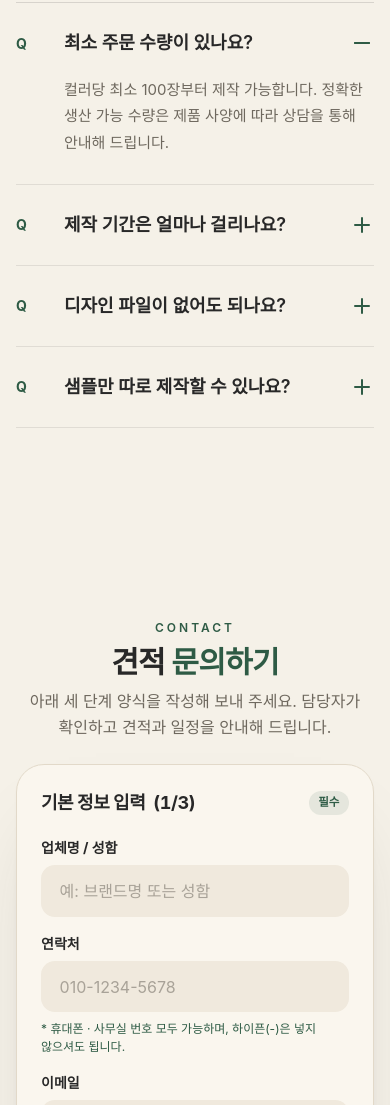
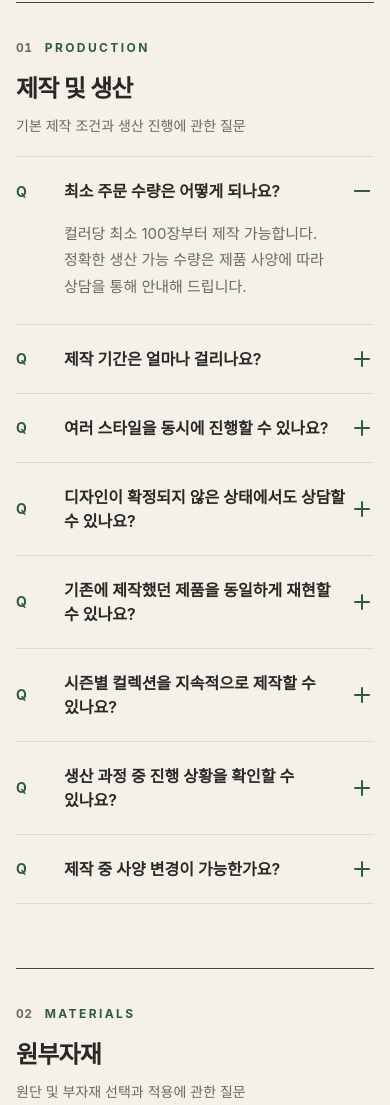
Before and after one commit to jiwon1116/otbon, an Astro site: page /guide in a window 390 px wide. Shown: the part 1223-2328 px from the top of the page. Built offline with nearby package versions, Linux system fonts and the light colour scheme; Astro itself is replaced by a stand-in of ours; a web font is replaced by a local one.

Commit message:
CI symbol section fits short screens; FAQ grouped by topic
- CI: background word scales with screen height and the step list always ends above it (fixes overlap on Windows/short viewports)
- Guide: FAQ in six topic groups with sticky topic column; questions without answers keep the same row design

Co-Authored-By: Claude Opus 5.5 <noreply@anthropic.com>

```diff
--- a/src/data/site.ts
+++ b/src/data/site.ts
@@ -398,22 +398,87 @@ export const guide = {
   faqTitle: '자주 묻는 질문',
 };
 
-export const faqs = [
+// 자주 묻는 질문: 주제별 묶음. 묶음마다 영어 이름 · 한글 이름 · 한 줄 설명 · 질문(q)과 답(a)
+// 답(a)이 비어 있는 질문도 다른 질문과 같은 모양으로 보이고, 눌러도 펼쳐질 글만 없음. 답을 채워 넣으면 펼쳐짐
+export const faqGroups = [
   {
-    q: '최소 주문 수량이 있나요?',
-    a: '컬러당 최소 100장부터 제작 가능합니다. 정확한 생산 가능 수량은 제품 사양에 따라 상담을 통해 안내해 드립니다.',
+    en: 'Production',
+    title: '제작 및 생산',
+    desc: '기본 제작 조건과 생산 진행에 관한 질문',
+    items: [
+      { q: '최소 주문 수량은 어떻게 되나요?', a: '컬러당 최소 100장부터 제작 가능합니다. 정확한 생산 가능 수량은 제품 사양에 따라 상담을 통해 안내해 드립니다.' },
+      { q: '제작 기간은 얼마나 걸리나요?', a: '샘플 확정 후 본 생산까지 약 8~12주가 소요됩니다. 제품 사양과 생산 일정에 따라 기간은 달라질 수 있습니다.' },
+      { q: '여러 스타일을 동시에 진행할 수 있나요?', a: '' },
+      { q: '디자인이 확정되지 않은 상태에서도 상담할 수 있나요?', a: '' },
+      { q: '기존에 제작했던 제품을 동일하게 재현할 수 있나요?', a: '' },
+      { q: '시즌별 컬렉션을 지속적으로 제작할 수 있나요?', a: '' },
+      { q: '생산 과정 중 진행 상황을 확인할 수 있나요?', a: '' },
+      { q: '제작 중 사양 변경이 가능한가요?', a: '' },
+    ],
   },
   {
-    q: '제작 기간은 얼마나 걸리나요?',
-    a: '샘플 확정 후 본 생산까지 약 8~12주가 소요됩니다. 제품 사양과 생산 일정에 따라 기간은 달라질 수 있습니다.',
+    en: 'Materials',
+    title: '원부자재',
+    desc: '원단 및 부자재 선택과 적용에 관한 질문',
+    items: [
+      { q: '원하는 원단을 지정해서 제작할 수 있나요?', a: '' },
+      { q: '동일한 원단을 구하기 어려운 경우 대체 원단을 제안받을 수 있나요?', a: '' },
+      { q: '원단의 혼용률이나 중량을 지정할 수 있나요?', a: '' },
+      { q: '지퍼, 단추, 스냅 등 부자재를 별도로 지정할 수 있나요?', a: '' },
+      { q: '원하는 컬러에 맞춰 원단 염색을 진행할 수 있나요?', a: '' },
+      { q: '워싱이나 후가공을 별도로 요청할 수 있나요?', a: '' },
+    ],
   },
   {
-    q: '디자인 파일이 없어도 되나요?',
-    a: '네. 상세한 참고 이미지나 참고용 샘플을 전달해 주시면 이를 바탕으로 제품 제작을 진행할 수 있습니다.',
+    en: 'Pattern & Sample',
+    title: '패턴 및 샘플',
+    desc: '패턴 개발과 샘플 제작에 관한 질문',
+    items: [
+      { q: '디자인 파일이 없어도 제작할 수 있나요?', a: '네. 상세한 참고 이미지나 참고용 샘플을 전달해 주시면 이를 바탕으로 제품 제작을 진행할 수 있습니다.' },
+      { q: '샘플만 별도로 제작할 수 있나요?', a: '가능합니다. 해외 지사에 패턴사와 샘플 제작 인력이 상주하고 있어 샘플만 별도로 의뢰하실 수 있습니다.' },
+      { q: '참고 제품과 동일한 실루엣으로 제작할 수 있나요?', a: '' },
+      { q: '기존 패턴을 활용해 다른 디자인으로 변경할 수 있나요?', a: '' },
+      { q: '사이즈별 패턴 그레이딩도 가능한가요?', a: '' },
+      { q: '샘플과 실제 생산 제품의 차이를 줄이려면 어떻게 해야 하나요?', a: '' },
+      { q: '샘플 확정 후 패턴 데이터를 보관할 수 있나요?', a: '' },
+      { q: '기존 브랜드 제품을 참고해 새로운 디자인으로 개발할 수 있나요?', a: '' },
+    ],
   },
   {
-    q: '샘플만 따로 제작할 수 있나요?',
-    a: '가능합니다. 해외 지사에 패턴사와 샘플 제작 인력이 상주하고 있어 샘플만 별도로 의뢰하실 수 있습니다.',
+    en: 'Quality Control',
+    title: '품질 관리',
+    desc: '생산 품질과 제품 검수에 관한 질문',
+    items: [
+      { q: '생산 과정에서 품질은 어떻게 관리되나요?', a: '' },
+      { q: '제품별 사이즈 편차는 어떻게 관리하나요?', a: '' },
+      { q: '원단 수축이나 이염 등의 문제는 어떻게 확인하나요?', a: '' },
+      { q: '생산 수량과 실제 납품 수량에 차이가 있을 수 있나요?', a: '' },
+      { q: '생산 제품의 사양과 품질 기준은 어떻게 공유하나요?', a: '' },
+    ],
+  },
+  {
+    en: 'Branding & Packaging',
+    title: '브랜드 및 패키징',
+    desc: '브랜드 부자재와 제품 포장에 관한 질문',
+    items: [
+      { q: '브랜드 전용 라벨이나 케어라벨 제작이 가능한가요?', a: '' },
+      { q: '프린트와 자수 등 그래픽 작업도 가능한가요?', a: '' },
+      { q: '행택이나 브랜드 패키지도 함께 제작할 수 있나요?', a: '' },
+      { q: '개별 폴리백 포장이 가능한가요?', a: '' },
+      { q: '사이즈별, 컬러별로 구분해 포장할 수 있나요?', a: '' },
+      { q: '브랜드에서 지정한 포장 사양을 적용할 수 있나요?', a: '' },
+    ],
+  },
+  {
+    en: 'Collaboration',
+    title: '협업 및 진행',
+    desc: '상담과 지속적인 협업에 관한 질문',
+    items: [
+      { q: '첫 거래 시 별도로 준비해야 할 사항이 있나요?', a: '' },
+      { q: '담당자와 제작 관련 내용을 지속적으로 협의할 수 있나요?', a: '' },
+      { q: '기존 거래 제품의 사양을 기준으로 추가 생산할 수 있나요?', a: '' },
+      { q: '제작 과정에서 발생하는 추가 비용은 어떻게 안내되나요?', a: '' },
+    ],
   },
 ];
 
--- a/src/pages/guide.astro
+++ b/src/pages/guide.astro
@@ -1,14 +1,17 @@
 ---
 import Layout from '../layouts/Layout.astro';
 import CtaSection from '../components/sections/CtaSection.astro';
-import { guide as G, faqs } from '../data/site';
+import { guide as G, faqGroups } from '../data/site';
 
 const num = (i: number) => String(i + 1).padStart(2, '0');
+// 질문은 모두 같은 모양(+ 표시)으로 보여줌. 답이 비어 있으면 눌러도 펼쳐질 글이 없음
+const groups = faqGroups;
 ---
 
 <!--
-  거래 안내 페이지 (메뉴 '거래 안내'). 문구는 src/data/site.ts 의 guide · faqs
-  첫 화면 제목 → 거래 조건 → 자주 묻는 질문(누르면 답이 펼쳐짐) → 견적 문의
+  거래 안내 페이지 (메뉴 '거래 안내'). 문구는 src/data/site.ts 의 guide · faqGroups
+  첫 화면 제목 → 거래 조건 → 자주 묻는 질문(주제별 묶음, 누르면 답이 펼쳐짐) → 견적 문의
+  - 자주 묻는 질문: 큰 화면은 왼쪽에 주제(번호 · 영어 · 한글 · 설명)가 따라 내려오고 오른쪽에 질문 목록
 -->
 <Layout title={G.title} description="옷본의 샘플 · 패턴 개발비, 세금계산서, 불량 책임 등 거래 조건과 자주 묻는 질문을 안내합니다.">
   <section class="mx-auto max-w-7xl px-4 pb-20 pt-28 sm:px-6 lg:px-8 lg:pb-28">
@@ -50,16 +53,27 @@ const num = (i: number) => String(i + 1).padStart(2, '0');
         <p class="text-xs font-medium uppercase tracking-[0.25em] text-muted sm:text-sm">{G.faqEn}</p>
         <h2 class="mt-6 text-3xl font-semibold leading-snug tracking-tight sm:text-4xl">{G.faqTitle}</h2>
       </div>
-      <div class="mt-12 border-t border-ink/15 sm:mt-16">
-        {faqs.map((f, i) => (
-          <details class="gd-faq" data-reveal style={`--reveal-delay: ${i * 70}ms`} open={i === 0}>
-            <summary>
-              <span class="gd-q">Q</span>
-              <span class="text-lg font-semibold sm:text-xl">{f.q}</span>
-              <span class="gd-plus" aria-hidden="true"></span>
-            </summary>
-            <p class="gd-a">{f.a}</p>
-          </details>
+      <div class="mt-12 sm:mt-16">
+        {groups.map((g, gi) => (
+          <div class="gd-group">
+            <div class="gd-group-head" data-reveal>
+              <p class="gd-group-en"><span>{num(gi)}</span>{g.en}</p>
+              <h3 class="gd-group-title">{g.title}</h3>
+              <p class="gd-group-desc">{g.desc}</p>
+            </div>
+            <div class="gd-list">
+              {g.items.map((f, i) => (
+                <details class="gd-faq" data-reveal style={`--reveal-delay: ${Math.min(i, 4) * 50}ms`} open={gi === 0 && i === 0}>
+                  <summary>
+                    <span class="gd-q">Q</span>
+                    <span class="gd-qt">{f.q}</span>
+                    <span class="gd-plus" aria-hidden="true"></span>
+                  </summary>
+                  {f.a.trim() && <p class="gd-a">{f.a}</p>}
+                </details>
+              ))}
+            </div>
+          </div>
         ))}
       </div>
     </div>
@@ -78,18 +92,29 @@ const num = (i: number) => String(i + 1).padStart(2, '0');
     .sd-row > p { grid-column: auto; }
   }
 
+  /* 질문 묶음: 위 진한 선. 큰 화면은 왼쪽 주제(따라 내려옴) · 오른쪽 질문 */
+  .gd-group { display: grid; gap: 20px; padding: 36px 0 56px; border-top: 1px solid rgb(40 40 40 / 0.85); }
+  .gd-group + .gd-group { margin-top: 8px; }
+  @media (min-width: 1024px) {
+    .gd-group { grid-template-columns: 4fr 8fr; gap: 64px; padding: 44px 0 72px; }
+    .gd-group-head { position: sticky; top: 7rem; align-self: start; }
+  }
+  .gd-group-en { display: flex; align-items: center; gap: 12px; font-size: 12px; font-weight: 700; letter-spacing: 0.2em; text-transform: uppercase; color: var(--color-accent); }
+  .gd-group-en span { font-variant-numeric: tabular-nums; color: var(--color-muted); letter-spacing: 0.05em; }
+  .gd-group-title { margin-top: 14px; font-size: clamp(1.5rem, 2.4vw, 1.875rem); font-weight: 600; letter-spacing: -0.035em; }
+  .gd-group-desc { margin-top: 8px; font-size: 14px; color: var(--color-muted); }
+  .gd-list { border-top: 1px solid rgb(40 40 40 / 0.1); }
+  @media (min-width: 1024px) { .gd-list { border-top: 0; } .gd-list .gd-faq:first-child summary { padding-top: 0; } }
+  .gd-qt { font-size: 16px; font-weight: 600; line-height: 1.5; }
+  @media (min-width: 640px) { .gd-qt { font-size: 17px; } }
+
   .gd-faq { border-bottom: 1px solid rgb(40 40 40 / 0.1); }
-  .gd-faq summary { display: grid; grid-template-columns: 3rem 1fr 1.25rem; align-items: center; padding: 26px 0; cursor: pointer; list-style: none; }
-  .gd-faq summary::-webkit-details-marker { display: none; }
-  .gd-faq summary:hover { color: var(--color-accent); }
+  .gd-faq summary { display: grid; grid-template-columns: 2.5rem 1fr 1.25rem; align-items: center; gap: 0 8px; padding: 22px 0; cursor: pointer; list-style: none; }
+  .gd-faq summary::-webkit-details-marker { display: none; }  .gd-faq summary:hover { color: var(--color-accent); }
   .gd-q { font-size: 14px; font-weight: 700; color: var(--color-accent); }
   .gd-plus { position: relative; width: 16px; height: 16px; color: var(--color-accent); }
   .gd-plus::before, .gd-plus::after { content: ''; position: absolute; left: 0; right: 0; top: 7px; height: 2px; border-radius: 2px; background: currentColor; transition: transform 0.3s ease; }
   .gd-plus::after { transform: rotate(90deg); }
   .gd-faq[open] .gd-plus::after { transform: rotate(0deg); }
-  .gd-a { margin: -6px 0 0 3rem; padding-bottom: 28px; max-width: 46rem; font-size: 15px; line-height: 1.75; color: var(--color-muted); }
-  @media (min-width: 768px) {
-    .gd-faq summary { grid-template-columns: 4rem 1fr 1.25rem; }
-    .gd-a { margin-left: 4rem; }
-  }
+  .gd-a { margin: -4px 0 0 3rem; padding: 0 2rem 24px 0; max-width: 46rem; font-size: 15px; line-height: 1.75; color: var(--color-muted); }
 </style>
```
Also changed, not shown: src/components/sections/brand/BrandStory.astro (+19 -2 lines).
